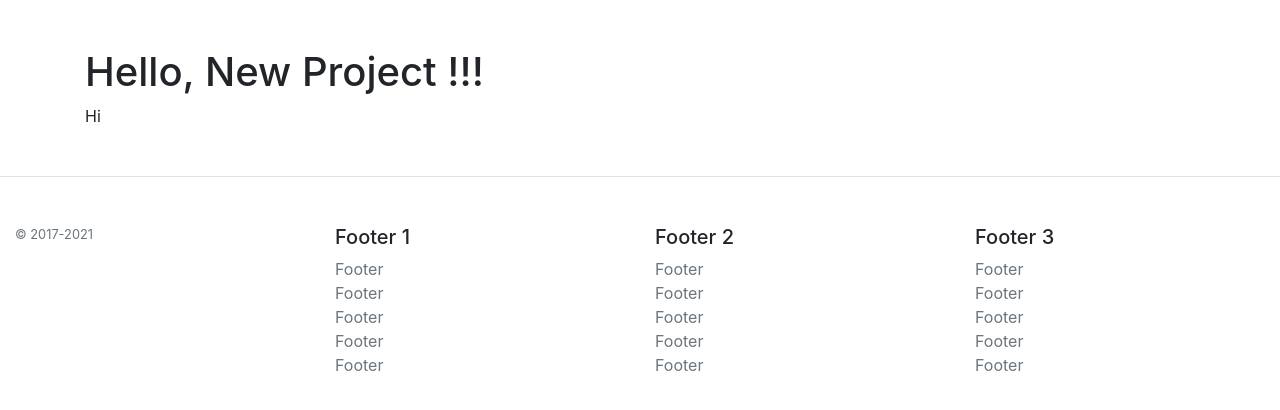
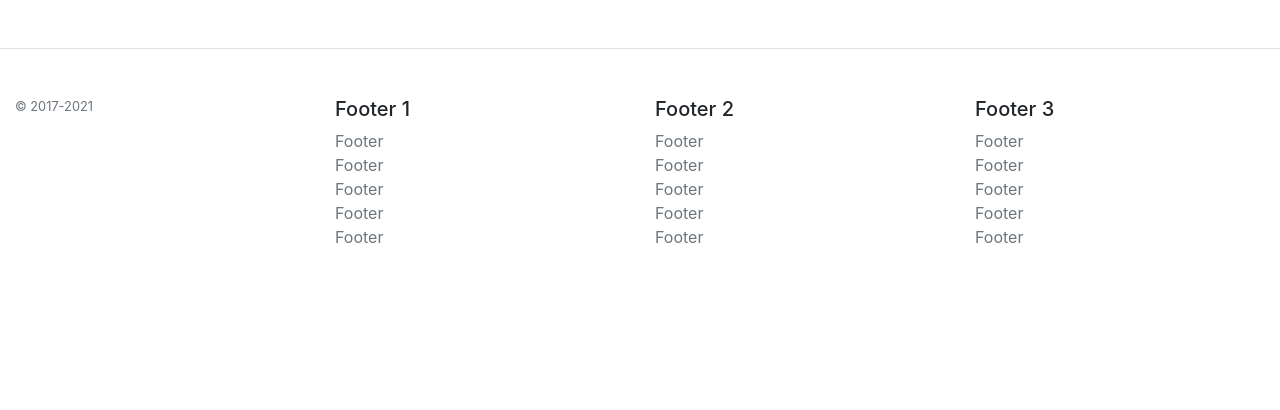
Before and after one commit to minnnnnieeeeeeeeeeeeeeeee11/NARCO_ASEAN_MA66, a PHP site: page / in a window 1280 px wide. Shown: the part 56-466 px from the top of the page. Run offline with PHP 8.4, Linux system fonts and the light colour scheme.

Commit message:
Update index.php

```diff
--- a/index.php
+++ b/index.php
@@ -2,16 +2,5 @@
 <?php include('header.php'); ?>
 
 
-<div class="container-fluid">
-	<div class="container">
-		<h1 class="mt-5"> Hello, New Project !!! </h1>
-		<div class="">
-			Hi
-		</div>
-	</div>
-</div>
-
-
-
 <?php include('footer.php'); ?>
 <?php include('combottom.php'); ?>
```
